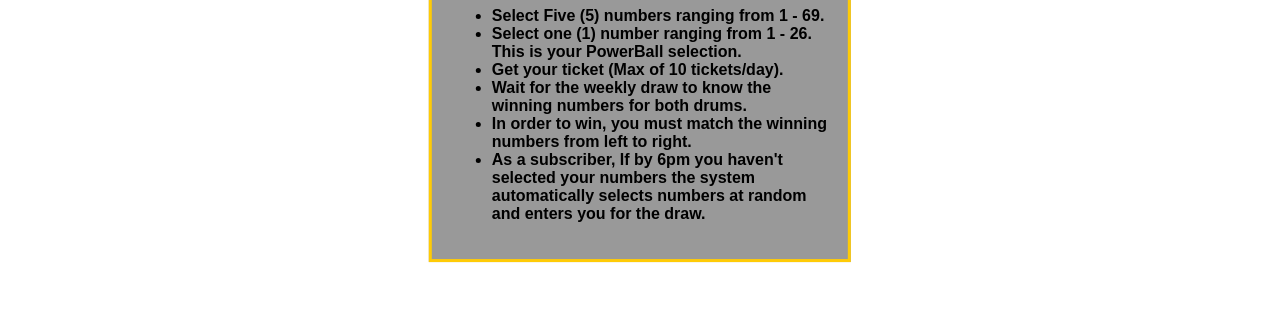
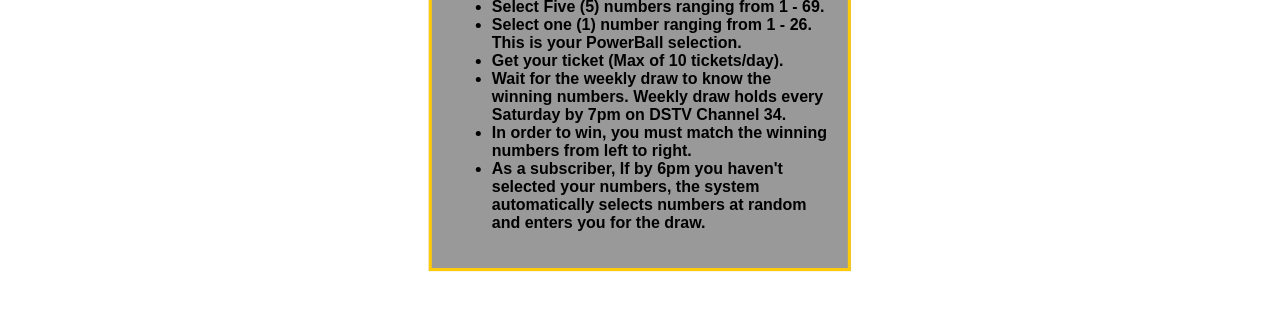
Before and after one commit to ThaLeprechaun/scaling-octo-spork, a plain HTML site: page how-to-play.html in a window 1280 px wide. Shown: the part 317-628 px from the top of the page. Drawn offline with Linux system fonts and the light colour scheme.

Commit message:
third commit

```diff
--- a/how-to-play.html
+++ b/how-to-play.html
@@ -46,13 +46,13 @@
                 Get your ticket (Max of 10 tickets/day).
             </li>
             <li>
-                Wait for the weekly draw to know the winning numbers for both drums.
+                Wait for the weekly draw to know the winning numbers. Weekly draw holds every Saturday by 7pm on DSTV Channel 34.
             </li>
             <li>
                 In order to win, you must match the winning numbers from left to right.
             </li>
             <li>
-                As a subscriber, If by 6pm you haven't selected your numbers the system automatically selects numbers at random and enters you for the draw.
+                As a subscriber, If by 6pm you haven't selected your numbers, the system automatically selects numbers at random and enters you for the draw.
             </li>
         </ul>
     </div>
```
